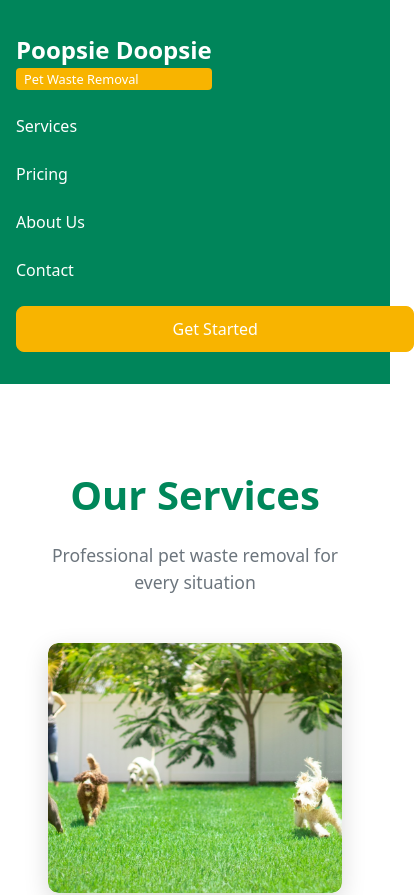
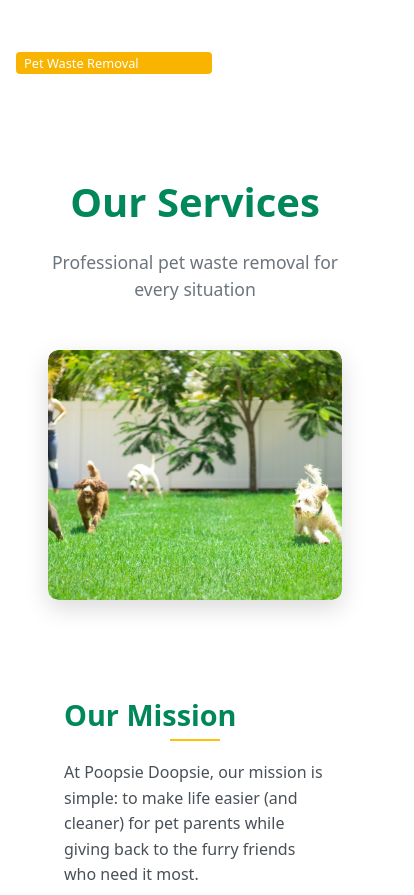
Before and after one commit to lelisiario/PoopsieDoopsie, a React (Vite) app: page /services in a window 390 px wide. Shown: the top 895 px of the page, 414 px wide, since content can reach past the window. Built offline with nearby package versions, Linux system fonts and the light colour scheme.

Commit message:
Added Hamburger menu for optimal viewing on mobile

```diff
--- a/src/components/Navbar.css
+++ b/src/components/Navbar.css
@@ -1,39 +1,38 @@
 :root {
   /* Define your colors here if they aren't global in index.css */
-  --primary-color: #00855a; /* Example based on screenshot */
-  --secondary-color: #F8B400; /* Example based on screenshot */
+  --primary-color: #00855a; /* Darker green from your image */
+  --secondary-color: #F8B400; /* Orange from your image */
   --white: #ffffff;
+  --text-color-dark: #213547; /* Example dark text color for light mode */
 }
 
+/* Base styles for the Navbar (Desktop-first approach) */
 .navbar {
   background-color: var(--primary-color);
   padding: 1rem 0;
   color: var(--white);
-  /* Ensure it takes full width and doesn't create horizontal scroll */
   width: 100%;
-  box-sizing: border-box; /* Include padding in element's total width */
+  box-sizing: border-box;
+  position: relative; /* Needed for absolute positioning of nav-elements later */
+  z-index: 1000; /* Ensure navbar is above other content */
 }
 
 .navbar-container {
   display: flex;
   justify-content: space-between;
   align-items: center;
-  /* Add flex-wrap to allow items to wrap to the next line if space is limited */
-  flex-wrap: wrap;
-  /* Add some horizontal padding to prevent content from touching screen edges */
-  padding: 0 1rem;
-  /* Ensures the container doesn't exceed a reasonable max-width on larger screens */
-  max-width: 1200px; /* Adjust as needed for your desired desktop width */
-  margin: 0 auto; /* Centers the container on larger screens */
-  box-sizing: border-box; /* Important for padding */
+  padding: 0 1rem; /* Consistent padding for all sizes */
+  max-width: 1200px; /* Limits width on large screens */
+  margin: 0 auto; /* Centers the container */
+  box-sizing: border-box;
 }
 
+/* Logo Styling */
 .logo a {
   display: flex;
   flex-direction: column;
   text-decoration: none;
   color: var(--white);
-  /* Ensure logo takes up minimal space but allows wrap */
   flex-shrink: 0;
 }
 
@@ -49,37 +48,32 @@
   border-radius: 4px;
 }
 
+/* Navigation Elements (Default - Desktop View) */
+.nav-elements {
+  display: flex; /* Always flex on desktop */
+  align-items: center;
+  margin-left: auto; /* Pushes nav-elements to the right */
+}
+
 .nav-links {
-  display: flex;
+  display: flex; /* Always flex on desktop */
   gap: 2rem;
-  /* Allow nav links to shrink and wrap */
-  flex-wrap: wrap;
-  /* Allow it to grow if there's space, but shrink if not */
-  flex-grow: 1;
-  /* Align items to the end if they wrap */
-  justify-content: flex-end;
-  margin-left: auto; /* Pushes nav-links to the right, might not be needed with space-between */
+  margin-right: 1.5rem; /* Space between nav links and CTA button */
 }
 
 .nav-links a {
   color: var(--white);
   text-decoration: none;
   font-weight: 500;
-  /* Prevent links from being too narrow if they wrap */
   white-space: nowrap;
+  padding: 0.5rem 0;
 }
 
 .nav-links a:hover {
   text-decoration: underline;
 }
 
-.cta-button {
-  /* Ensure button doesn't wrap oddly if it's the last item */
-  flex-shrink: 0;
-  margin-left: 1rem; /* Add some space from nav links if they wrap */
-}
-
-/* Basic styling for the button, assuming btn & btn-primary are defined elsewhere */
+/* CTA Button Styling */
 .btn {
     border-radius: 8px;
     border: 1px solid transparent;
@@ -92,60 +86,97 @@
 }
 
 .btn-primary {
-    background-color: var(--secondary-color); /* Your orange color */
+    background-color: var(--secondary-color);
     color: var(--white);
     border-color: var(--secondary-color);
 }
 
 .btn-primary:hover {
-    filter: brightness(1.1); /* Slightly brighten on hover */
+    filter: brightness(1.1);
     border-color: var(--secondary-color);
 }
 
+/* Hamburger Menu Icon (hidden on desktop) */
+.menu-icon {
+  display: none; /* Hidden by default on desktop */
+  cursor: pointer;
+  color: var(--white);
+  z-index: 1001; /* Ensure icon is above nav-elements when open */
+}
 
-/* Media Query for Smaller Screens (e.g., typical mobile portrait) */
-/* This is a starting point, you'll likely want a more comprehensive hamburger menu */
+/* Media Query for Mobile (screens up to 768px wide) */
 @media (max-width: 768px) {
-  .navbar-container {
-    flex-direction: column; /* Stack logo, nav-links, cta vertically */
-    align-items: flex-start; /* Align items to the start */
-    padding: 1rem; /* More consistent padding for small screens */
+  /* Show hamburger icon on mobile */
+  .menu-icon {
+    display: block;
   }
 
-  .logo {
-    margin-bottom: 1rem; /* Space below the logo */
+  /* Hide nav-elements by default on mobile, show only when 'active' */
+  .nav-elements {
+    display: none; /* Hide by default on mobile */
+    position: absolute;
+    top: 100%; /* Position right below the navbar */
+    left: 0;
+    width: 100%;
+    background-color: var(--primary-color);
+    flex-direction: column; /* Stack links and button vertically */
+    align-items: center; /* Center items horizontally */
+    padding: 0; /* Initial padding when hidden */
+    box-shadow: 0 4px 8px rgba(0, 0, 0, 0.2);
+    /* Add transition for smooth appearance */
+    transition: all 0.3s ease-in-out;
+  }
+
+  /* When menu is active (open) on mobile */
+  .nav-elements.active {
+    display: flex; /* Show the menu */
+    padding: 1rem 0; /* Add vertical padding when open */
   }
 
   .nav-links {
     flex-direction: column; /* Stack individual nav links vertically */
-    gap: 0.5rem; /* Smaller gap for stacked links */
-    width: 100%; /* Make links take full width */
-    margin-left: 0; /* Remove auto margin for stacking */
-    margin-bottom: 1rem; /* Space before the CTA button */
-    align-items: flex-start; /* Align links to the left */
+    width: 100%; /* Links take full width of the menu */
+    margin: 0;
+    padding: 1rem 0;
+    text-align: center; /* Center link text */
   }
 
   .nav-links a {
-    padding: 0.5rem 0; /* Add vertical padding to links */
+    width: 100%;
+    padding: 0.8rem 0;
   }
 
   .cta-button {
-    width: 100%; /* Make button take full width */
-    margin-left: 0;
+    width: 90%;
+    margin-top: 1rem;
+    margin-bottom: 1rem;
   }
 
   .cta-button .btn {
-      width: 100%; /* Ensure the button itself spans full width */
-      text-align: center;
+    width: 100%;
   }
 }
 
-/* You might want a slightly larger breakpoint for tablets */
+/* Optional: Media Query for tablets */
 @media (min-width: 769px) and (max-width: 1024px) {
   .navbar-container {
-    padding: 0 1.5rem; /* Adjust padding for tablets */
+    padding: 0 1.5rem;
   }
   .nav-links {
-    gap: 1.5rem; /* Slightly smaller gap for tablets if needed */
+    gap: 1.5rem;
   }
 }
+
+/* Styles for light theme (from index.css - replicate if needed) */
+@media (prefers-color-scheme: light) {
+  .navbar {
+    background-color: var(--primary-color-light); /* Define a light primary color */
+  }
+  .nav-links a {
+    color: var(--white); /* Assuming links stay white on light background */
+  }
+  .menu-icon {
+    color: var(--white); /* Icon color in light mode */
+  }
+  /* Adjust other colors as needed for your light theme */
+}
--- a/src/components/Navbar.tsx
+++ b/src/components/Navbar.tsx
@@ -1,24 +1,45 @@
-import './Navbar.css';
+import { useState } from 'react'; // Import useState hook
 import { Link } from 'react-router-dom';
+import { FaBars, FaTimes } from 'react-icons/fa'; // Import icons for hamburger and close
+
+import './Navbar.css'; // Your existing CSS file
 
 const Navbar = () => {
+  // State to manage whether the mobile menu is open or closed
+  const [isMenuOpen, setIsMenuOpen] = useState(false);
+
+  // Function to toggle the menu state
+  const toggleMenu = () => {
+    setIsMenuOpen(!isMenuOpen);
+  };
+
   return (
     <nav className="navbar">
       <div className="container navbar-container">
+        {/* Logo Section */}
         <div className="logo">
-          <Link to="/">
+          <Link to="/" onClick={() => setIsMenuOpen(false)}> {/* Close menu on logo click */}
             <span className="logo-text">Poopsie Doopsie</span>
             <span className="logo-tag">Pet Waste Removal</span>
           </Link>
         </div>
-        <div className="nav-links">
-          <Link to="/services">Services</Link>
-          <Link to="/pricing">Pricing</Link>
-          <Link to="/about">About Us</Link>
-          <Link to="/contact">Contact</Link>
+
+        {/* Hamburger/Close Icon for Mobile */}
+        <div className="menu-icon" onClick={toggleMenu}>
+          {isMenuOpen ? <FaTimes size={30} /> : <FaBars size={30} />}
         </div>
-        <div className="cta-button">
-          <Link to="/contact" className="btn btn-primary">Get Started</Link>
+
+        {/* Navigation Links and CTA Button - Conditional Class for Toggling */}
+        <div className={`nav-elements ${isMenuOpen ? 'active' : ''}`}>
+          <div className="nav-links">
+            <Link to="/services" onClick={toggleMenu}>Services</Link> {/* Close menu on link click */}
+            <Link to="/pricing" onClick={toggleMenu}>Pricing</Link>
+            <Link to="/about" onClick={toggleMenu}>About Us</Link>
+            <Link to="/contact" onClick={toggleMenu}>Contact</Link>
+          </div>
+          <div className="cta-button">
+            <Link to="/contact" className="btn btn-primary" onClick={toggleMenu}>Get Started</Link>
+          </div>
         </div>
       </div>
     </nav>
```
